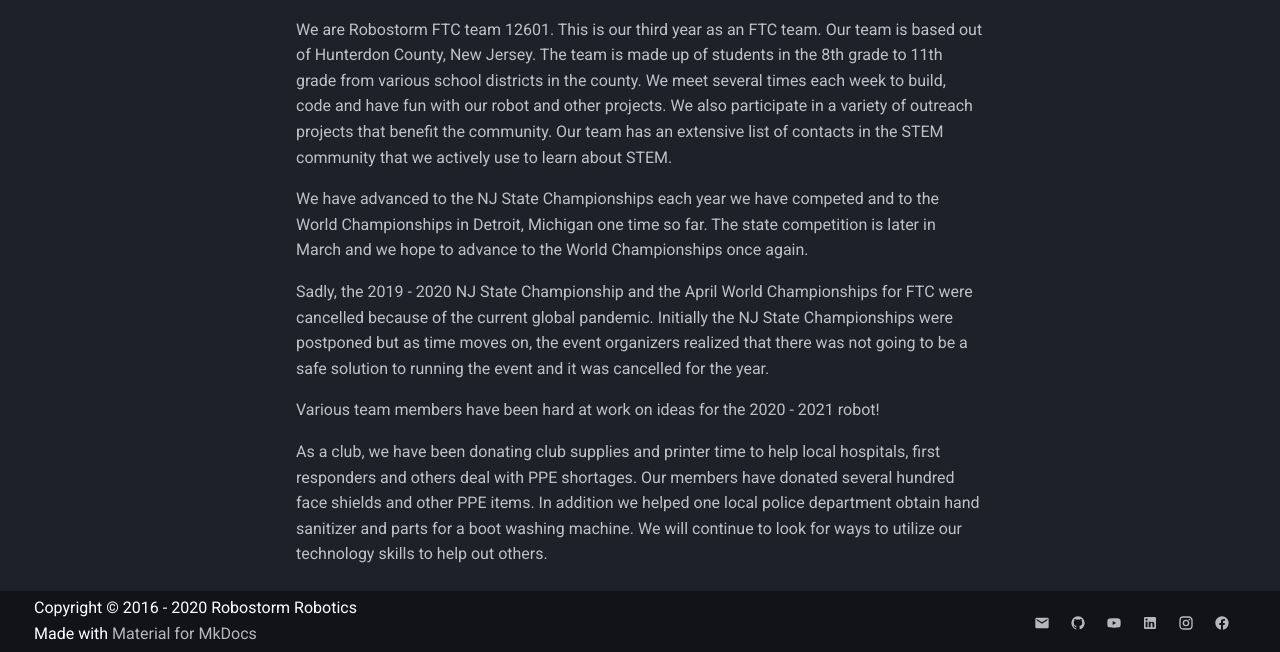
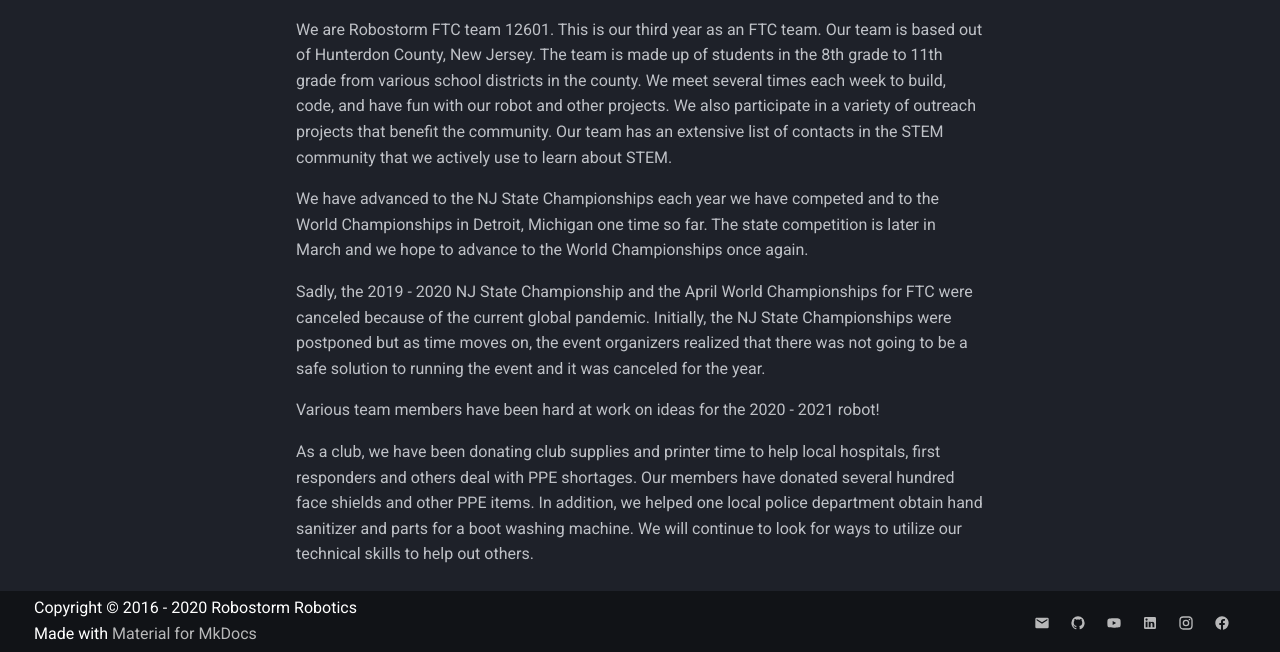
Before and after one commit to Robostorm/Website, an MkDocs documentation site: the page built from docs/FTC/info.md, in a window 1280 px wide and 959 px high. Shown: the part 304-956 px from the top of the window. Built offline with MkDocs 1.6.1 and Material for MkDocs 9.7.7, drawn with Linux system fonts in a browser that asks for light colours.

Commit message:
More Spelling and Grammar

```diff
--- a/docs/FTC/info.md
+++ b/docs/FTC/info.md
@@ -3,12 +3,12 @@
 
 ## About Us
 
-We are Robostorm FTC team 12601. This is our third year as an FTC team. Our team is based out of Hunterdon County, New Jersey. The team is made up of students in the 8th grade to 11th grade from various school districts in the county. We meet several times each week to build, code and have fun with our robot and other projects. We also participate in a variety of outreach projects that benefit the community. Our team has an extensive list of contacts in the STEM community that we actively use to learn about STEM.
+We are Robostorm FTC team 12601. This is our third year as an FTC team. Our team is based out of Hunterdon County, New Jersey. The team is made up of students in the 8th grade to 11th grade from various school districts in the county. We meet several times each week to build, code, and have fun with our robot and other projects. We also participate in a variety of outreach projects that benefit the community. Our team has an extensive list of contacts in the STEM community that we actively use to learn about STEM.
 
 We have advanced to the NJ State Championships each year we have competed and to the World Championships in Detroit, Michigan one time so far. The state competition is later in March and we hope to advance to the World Championships once again.
 
-Sadly, the 2019 - 2020 NJ State Championship and the April World Championships for FTC were cancelled because of the current global pandemic. Initially the NJ State Championships were postponed but as time moves on, the event organizers realized that there was not going to be a safe solution to running the event and it was cancelled for the year.
+Sadly, the 2019 - 2020 NJ State Championship and the April World Championships for FTC were canceled because of the current global pandemic. Initially, the NJ State Championships were postponed but as time moves on, the event organizers realized that there was not going to be a safe solution to running the event and it was canceled for the year.
 
 Various team members have been hard at work on ideas for the 2020 - 2021 robot!
 
-As a club, we have been donating club supplies and printer time to help local hospitals, first responders and others deal with PPE shortages. Our members have donated several hundred face shields and other PPE items. In addition we helped one local police department obtain hand sanitizer and parts for a boot washing machine. We will continue to look for ways to utilize our technology skills to help out others.
+As a club, we have been donating club supplies and printer time to help local hospitals, first responders and others deal with PPE shortages. Our members have donated several hundred face shields and other PPE items. In addition, we helped one local police department obtain hand sanitizer and parts for a boot washing machine. We will continue to look for ways to utilize our technical skills to help out others.
```
